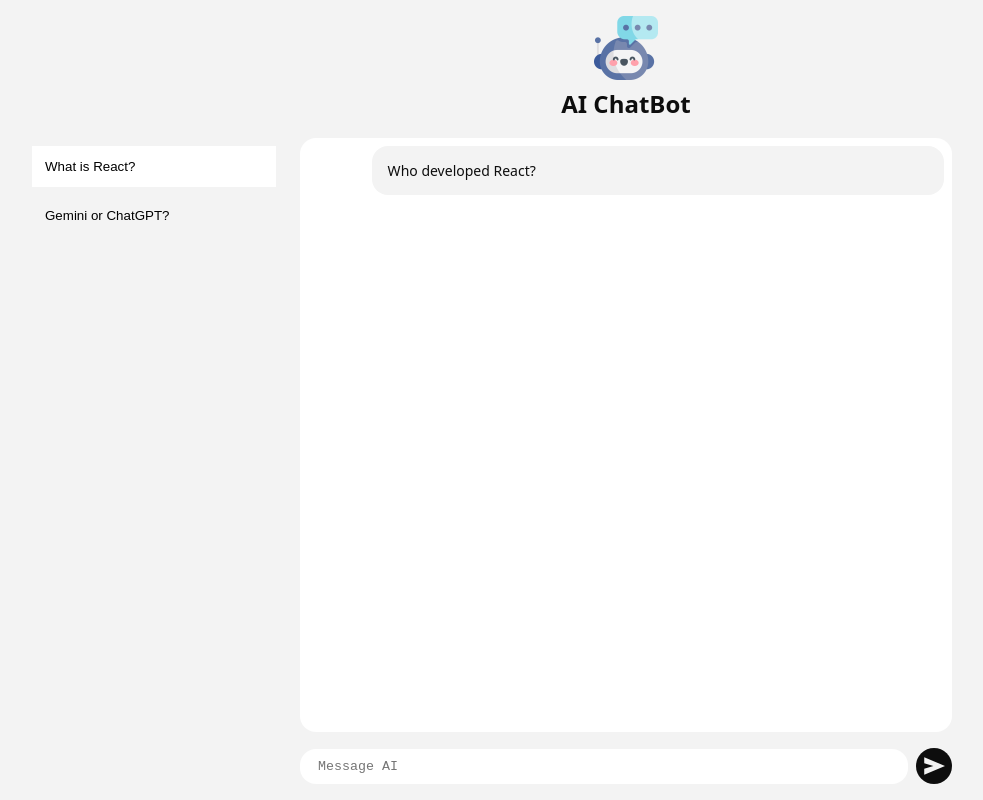
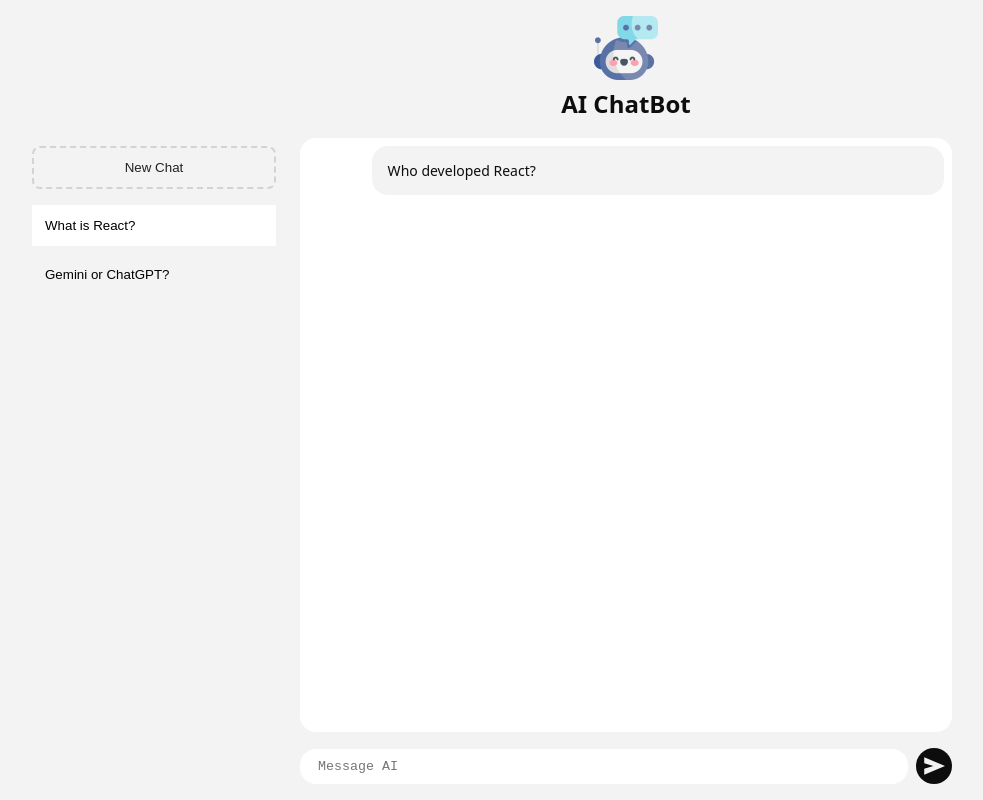
Before and after one commit to karimisdm/AI-Chatbot, a React app in the folder react-chatBot/: page / in a window 1280 px wide. Shown: the whole page, without its empty margins (152-1135 px from the left). Built offline with nearby package versions, Linux system fonts and the light colour scheme; no server answers; the HTML template or start-up script is replaced by a standard one.

Commit message:
added NewChat button

```diff
--- a/react-chatBot/src/components/sidebar/Sidebar.jsx
+++ b/react-chatBot/src/components/sidebar/Sidebar.jsx
@@ -23,6 +23,9 @@ export function Sidebar({ chats, activeChatId, onActiveChatIdChange}) {
                 <MenuIcon />
             </button>
             <div className={styles.Sidebar} data-open={isOpen}>
+                <button className={styles.NewChatButton}>
+                    New Chat
+                </button>
                 <ul className={styles.Chats}>
                     {chats.map(chat =>
                         <li key={chat.id} className={styles.Chat} data-active={chat.id === activeChatId} onClick={()=>{handleChatClick(chat.id)}}>
--- a/react-chatBot/src/components/sidebar/Sidebar.module.css
+++ b/react-chatBot/src/components/sidebar/Sidebar.module.css
@@ -1,4 +1,7 @@
 .Sidebar {
+    display: flex;
+    flex-direction: column;
+    gap: 16px;
     flex-shrink: 0;
     width: 260px;
     padding: 8px;
@@ -56,6 +59,16 @@
     background: rgba(0, 0, 0, 0.5);
     animation: fadeIn 0.3s ease-in-out;
 }
+.NewChatButton {
+    width: 100%;
+    padding: 12px;
+    background: none;
+    border: 2px dashed light-dark(#d3d3d3, #3f3f3f);
+    border-radius: 8px;
+    text-align: center;
+    cursor: pointer;
+    color: light-dark(#212121, #ffffff);
+}
 
 
 
```
